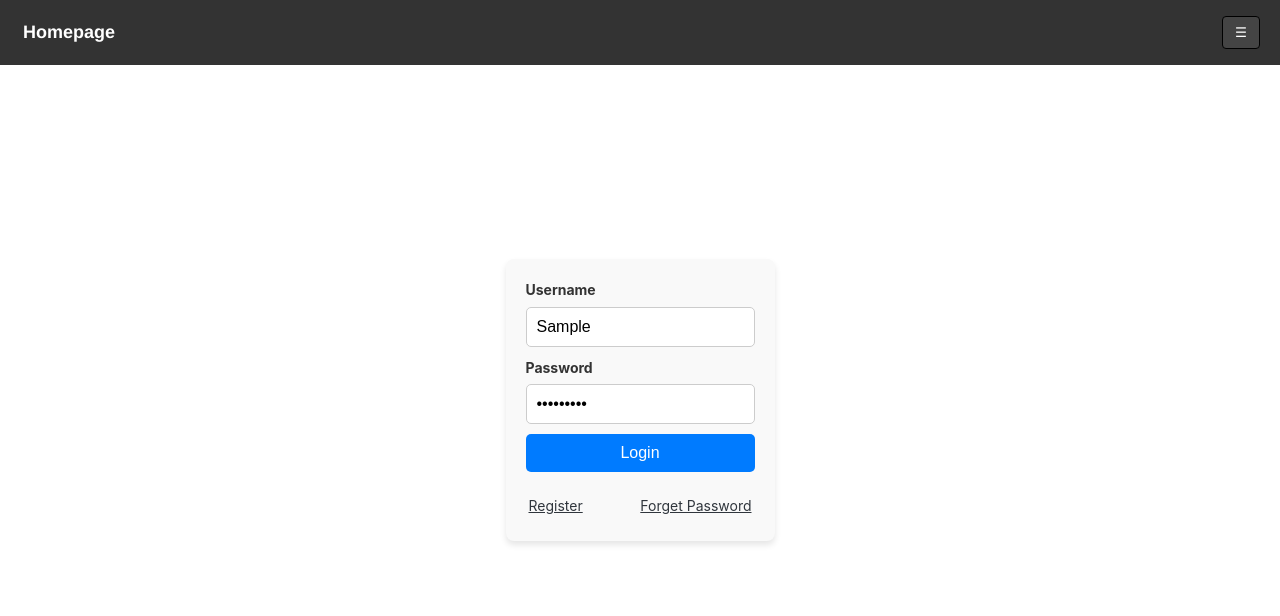
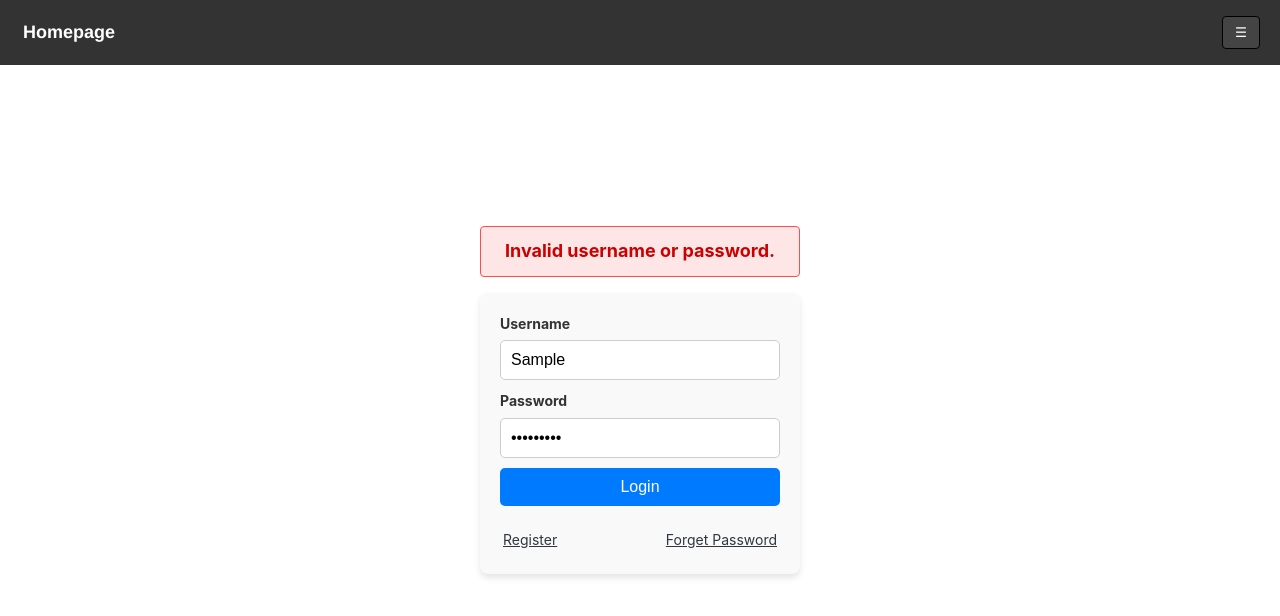
Before and after one commit to 9-8-7-6/vito_frontend, a Vue app: page /#/login in a window 1280 px wide. Both pictures are taken after typing "Sample", "Sample123" into the empty fields and a click on the button "Login". Shown: the top 616 px of the page. Built offline with nearby package versions, Linux system fonts and the light colour scheme; no server answers.

Commit message:
add login error message for login viewpage

```diff
--- a/src/views/LoginView.vue
+++ b/src/views/LoginView.vue
@@ -1,25 +1,30 @@
 <template>
   <div class="container">
+    <!-- Error message above form -->
+    <p v-if="errorMessage" class="error-msg">{{ errorMessage }}</p>
+
     <!-- Login form wrapper -->
     <form @submit.prevent="handleLogin">
       <!-- Username input -->
       <div class="form-group">
         <label for="username" class="label">Username</label>
-        <input v-model="username" type="username" placeholder="Username" required />
+        <input v-model="username" id="username" type="text" placeholder="Username" required />
       </div>
 
       <!-- Password input -->
       <div class="form-group">
-        <label for="username" class="label">Password</label>
-        <input v-model="password" type="password" placeholder="Password" required />
+        <label for="password" class="label">Password</label>
+        <input v-model="password" id="password" type="password" placeholder="Password" required />
       </div>
 
       <!-- Submit button -->
-      <button type="submit">Login</button>
+      <button type="submit" class="btn-submit">Login</button>
 
-      <div class="action-links">
-        <router-link to="/register" class="link-text">Register</router-link>
-        <router-link to="/login" class="link-text">Forget Password</router-link>
+      <div class="action-section">
+        <div class="action-links">
+          <router-link to="/register" class="link-text">Register</router-link>
+          <router-link to="/login" class="link-text">Forget Password</router-link>
+        </div>
       </div>
     </form>
   </div>
@@ -27,8 +32,8 @@
 
 <script setup>
 import { ref } from 'vue'
-import { useAuthStore } from '@/stores/auth' // Pinia auth store
-import { useRouter } from 'vue-router' // Router for navigation
+import { useAuthStore } from '@/stores/auth'
+import { useRouter } from 'vue-router'
 
 // Store and router initialization
 const authStore = useAuthStore()
@@ -37,19 +42,23 @@ const router = useRouter()
 // Form field state
 const username = ref('')
 const password = ref('')
+const errorMessage = ref('')
 
 // Login handler
 const handleLogin = async () => {
+  // Clear previous error
+  errorMessage.value = ''
   try {
     // Attempt to log in via the store
-    await authStore.login({ username: username.value, password: password.value })
-    // Redirect to home if successful
-    router.push('/')
+    const success = await authStore.login({ username: username.value, password: password.value })
+    if (success) {
+      router.push('/')
+    } else {
+      errorMessage.value = 'Invalid username or password.'
+    }
   } catch (error) {
-    // Show an alert with error details
     console.error('Login failed:', error)
-    const errorMessage = error.message || 'Unknown Error'
-    alert(`Login failed. Please check your credentials.\nError: ${errorMessage}`)
+    errorMessage.value = 'An error occurred. Please try again later.'
   }
 }
 </script>
@@ -57,9 +66,23 @@ const handleLogin = async () => {
 <style scoped>
 .container {
   display: flex;
+  flex-direction: column;
   justify-content: center;
   align-items: center;
   height: 100vh;
+}
+
+.error-msg {
+  width: 320px;
+  margin-bottom: 16px;
+  padding: 10px;
+  background-color: #ffe6e6;
+  color: #cc0000;
+  font-size: 18px;
+  font-weight: bold;
+  text-align: center;
+  border: 1px solid #ff4d4d;
+  border-radius: 4px;
 }
 
 form {
@@ -70,6 +93,7 @@ form {
   padding: 20px;
   border-radius: 8px;
   box-shadow: 0 4px 6px rgba(0, 0, 0, 0.1);
+  width: 320px;
 }
 
 .form-group {
@@ -84,7 +108,7 @@ input {
   font-size: 16px;
 }
 
-button {
+.btn-submit {
   padding: 10px;
   border: none;
   border-radius: 5px;
@@ -95,7 +119,7 @@ button {
   transition: background-color 0.3s;
 }
 
-button:hover {
+.btn-submit:hover {
   background-color: #0056b3;
 }
 
@@ -106,10 +130,13 @@ button:hover {
   margin-bottom: 5px;
 }
 
+.action-section {
+  margin-top: 10px;
+}
+
 .action-links {
   display: flex;
   justify-content: space-between;
-  margin-top: 10px;
 }
 
 .link-text {
```
